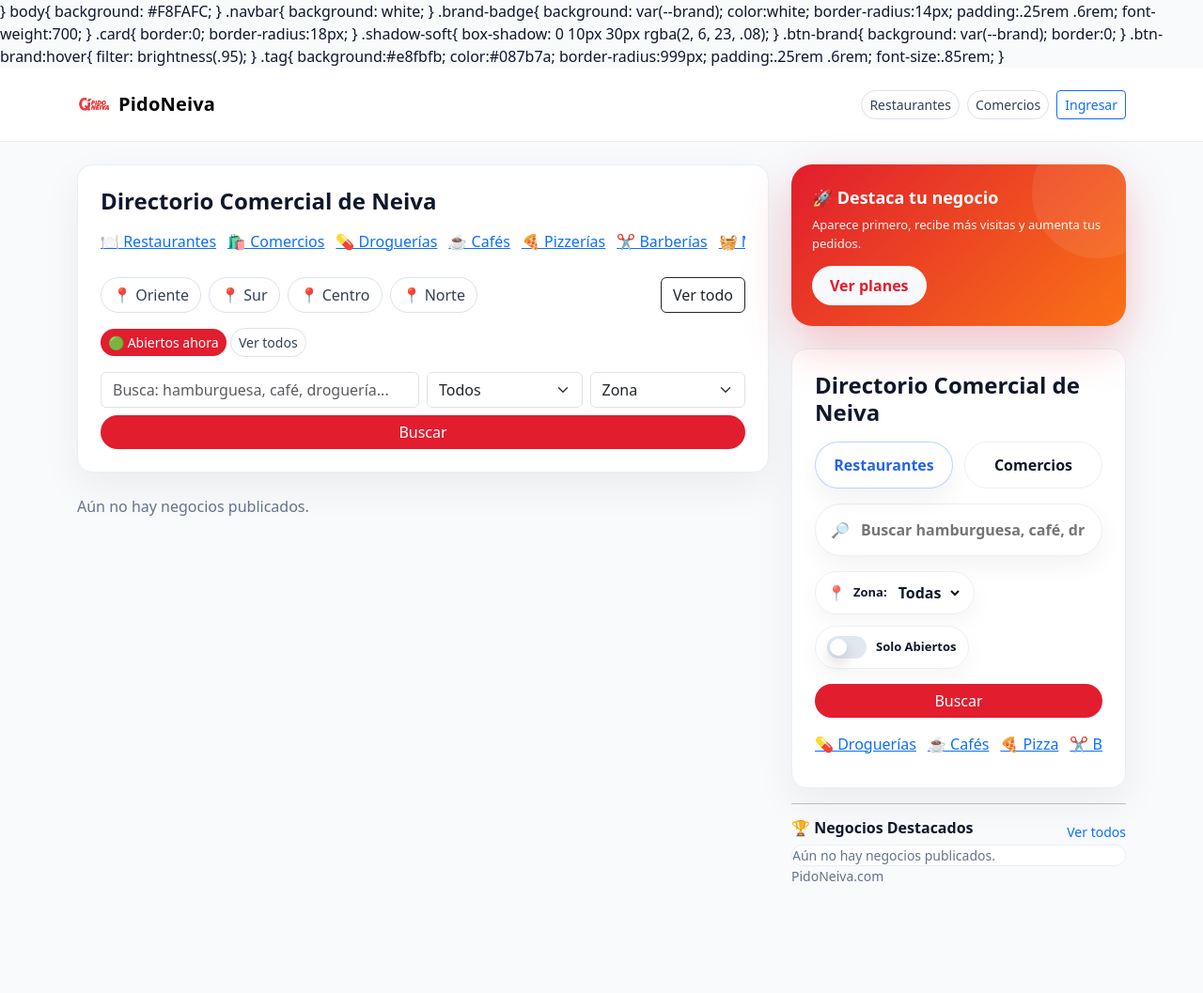
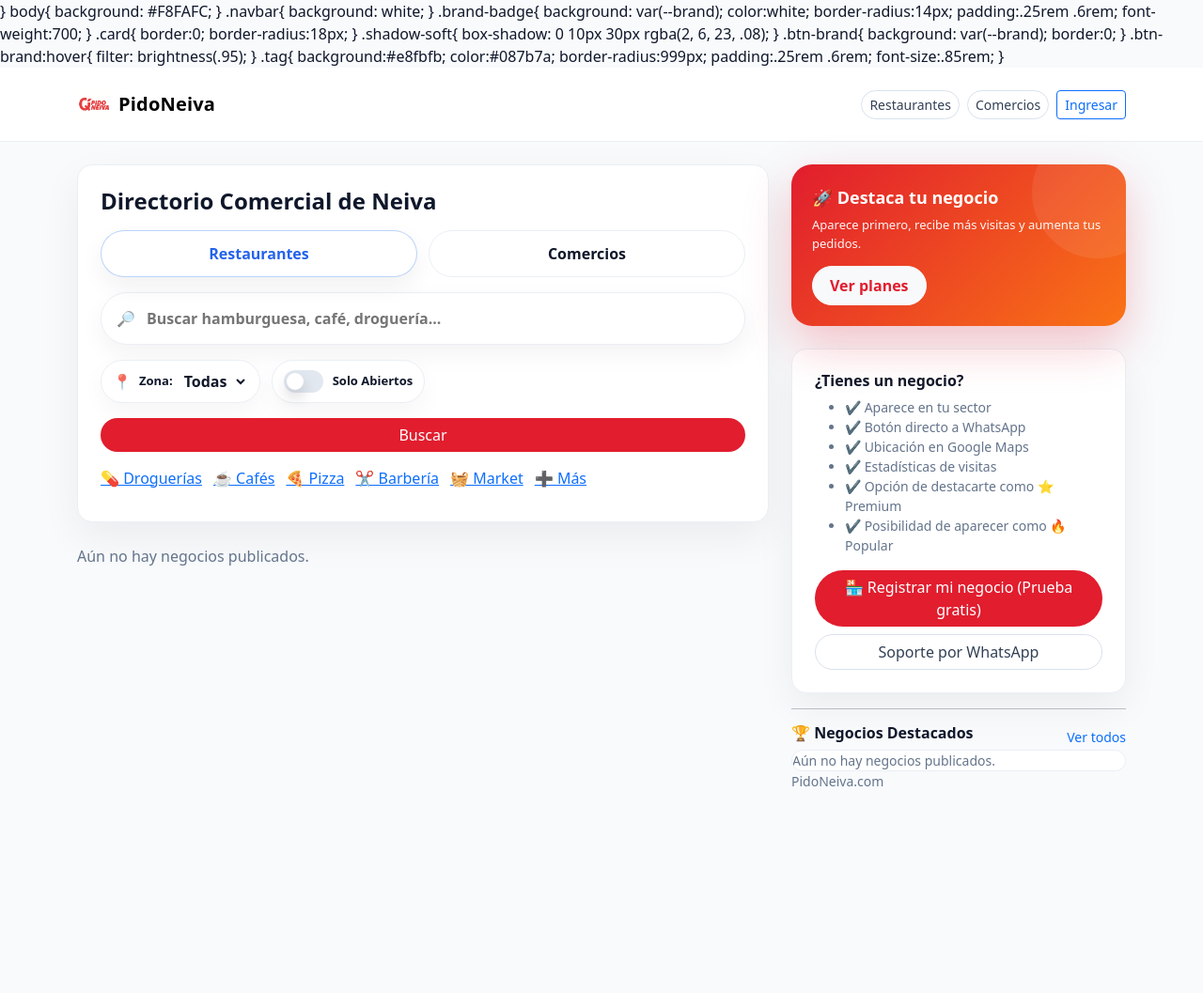
Before and after one commit to jonathanoyola91-cmyk/pidoneiva, a Django app: page / in a window 1280 px wide. Shown: the whole page at 94% size. After the commit the page ends 837 px from the top, so only its background shows below. Run offline with Django 5.2, Linux system fonts and the light colour scheme; data that the repository does not hold is empty.

Commit message:
Fix home layout (remove duplicate hero in sidebar)

```diff
--- a/templates/home.html
+++ b/templates/home.html
@@ -5,7 +5,11 @@
 <div class="row g-4">
   <div class="col-lg-8">
 
+    <!-- =======================
+         HERO (HOME) - NUEVO UI
+         ======================= -->
     <div class="p-4 bg-white rounded-4 shadow-soft hero-search">
+
       <h1 class="h4 fw-bold mb-3">
         {% if request.GET.type == "RESTAURANT" %}
           Restaurantes en Neiva
@@ -17,21 +21,77 @@
       </h1>
 
       <!-- =======================
-     CHIPS CON SCROLL HORIZONTAL
+           Tabs (Tipo)
            ======================= -->
-<div class="chip-scroll mb-3">
-  <div class="chips-row">
-
-    <!-- Tipo principal -->
-    <a class="chip {% if request.GET.type == 'RESTAURANT' %}chip-active{% endif %}"
-       href="/?type=RESTAURANT{% if request.GET.zone %}&zone={{ request.GET.zone }}{% endif %}{% if request.GET.open %}&open={{ request.GET.open }}{% endif %}">
-      🍽️ Restaurantes
+      <div class="home-tabs mb-3">
+        <a class="home-tab {% if request.GET.type != 'COMMERCE' %}active{% endif %}"
+           href="/?type=RESTAURANT{% if request.GET.zone %}&zone={{ request.GET.zone }}{% endif %}{% if request.GET.q %}&q={{ request.GET.q }}{% endif %}{% if request.GET.open %}&open={{ request.GET.open }}{% endif %}">
+          Restaurantes
         </a>
 
-    <a class="chip {% if request.GET.type == 'COMMERCE' %}chip-active{% endif %}"
-       href="/?type=COMMERCE{% if request.GET.zone %}&zone={{ request.GET.zone }}{% endif %}{% if request.GET.open %}&open={{ request.GET.open }}{% endif %}">
-      🛍️ Comercios
+        <a class="home-tab {% if request.GET.type == 'COMMERCE' %}active{% endif %}"
+           href="/?type=COMMERCE{% if request.GET.zone %}&zone={{ request.GET.zone }}{% endif %}{% if request.GET.q %}&q={{ request.GET.q }}{% endif %}{% if request.GET.open %}&open={{ request.GET.open }}{% endif %}">
+          Comercios
         </a>
+      </div>
+
+      <!-- =======================
+           Search + filtros compactos
+           ======================= -->
+      <form method="get" class="home-search">
+
+        {# Mantener type si existe #}
+        {% if request.GET.type %}
+          <input type="hidden" name="type" value="{{ request.GET.type }}">
+        {% endif %}
+
+        <!-- Search -->
+        <div class="home-searchbar mb-3">
+          <span class="home-search-icon">🔎</span>
+          <input class="home-search-input"
+                 name="q"
+                 placeholder="Buscar hamburguesa, café, droguería..."
+                 value="{{ request.GET.q }}">
+        </div>
+
+        <!-- Filtros -->
+        <div class="home-filters mb-3">
+
+          <div class="home-filter-pill">
+            <span class="home-filter-ic">📍</span>
+            <span class="home-filter-label">Zona:</span>
+
+            <select class="home-filter-select" name="zone">
+              <option value="">Todas</option>
+              {% for z in zones %}
+                <option value="{{ z }}" {% if request.GET.zone == z %}selected{% endif %}>
+                  {{ z }}
+                </option>
+              {% endfor %}
+            </select>
+          </div>
+
+          <!-- open: siempre envía 0 si no activas switch -->
+          <input type="hidden" name="open" value="0">
+
+          <label class="home-switch">
+            <input type="checkbox" name="open" value="1" {% if request.GET.open == "1" %}checked{% endif %}>
+            <span class="home-slider"></span>
+            <span class="home-switch-text">Solo Abiertos</span>
+          </label>
+
+        </div>
+
+        <button class="btn btn-brand text-white w-100">
+          Buscar
+        </button>
+      </form>
+
+      <!-- =======================
+           Categorías (carrusel)
+           ======================= -->
+      <div class="chip-scroll mt-3">
+        <div class="chips-row">
 
           <a class="chip {% if request.GET.q|lower == 'droguería' or request.GET.q|lower == 'drogueria' %}chip-active{% endif %}"
              href="/?q=Droguería{% if request.GET.type %}&type={{ request.GET.type }}{% endif %}{% if request.GET.zone %}&zone={{ request.GET.zone }}{% endif %}{% if request.GET.open %}&open={{ request.GET.open }}{% endif %}">
@@ -45,12 +105,12 @@
 
           <a class="chip {% if request.GET.q|lower == 'pizza' or request.GET.q|lower == 'pizzería' or request.GET.q|lower == 'pizzeria' %}chip-active{% endif %}"
              href="/?q=Pizza{% if request.GET.type %}&type={{ request.GET.type }}{% endif %}{% if request.GET.zone %}&zone={{ request.GET.zone }}{% endif %}{% if request.GET.open %}&open={{ request.GET.open }}{% endif %}">
-      🍕 Pizzerías
+            🍕 Pizza
           </a>
 
           <a class="chip {% if request.GET.q|lower == 'barbería' or request.GET.q|lower == 'barberia' %}chip-active{% endif %}"
              href="/?q=Barbería{% if request.GET.type %}&type={{ request.GET.type }}{% endif %}{% if request.GET.zone %}&zone={{ request.GET.zone }}{% endif %}{% if request.GET.open %}&open={{ request.GET.open }}{% endif %}">
-      ✂️ Barberías
+            ✂️ Barbería
           </a>
 
           <a class="chip {% if request.GET.q|lower == 'market' %}chip-active{% endif %}"
@@ -66,101 +126,16 @@
         </div>
       </div>
 
-      <!-- 🔥 BOTONES DE SECTOR -->
-      <div class="d-flex flex-wrap gap-2 mb-3">
-
-        <a class="btn {% if request.GET.zone == 'Oriente' %}btn-brand text-white{% else %}btn-outline-secondary{% endif %}"
-           href="/?zone=Oriente{% if request.GET.type %}&type={{ request.GET.type }}{% endif %}{% if request.GET.q %}&q={{ request.GET.q }}{% endif %}{% if request.GET.open %}&open={{ request.GET.open }}{% endif %}">
-          📍 Oriente
-        </a>
-
-        <a class="btn {% if request.GET.zone == 'Sur' %}btn-brand text-white{% else %}btn-outline-secondary{% endif %}"
-           href="/?zone=Sur{% if request.GET.type %}&type={{ request.GET.type }}{% endif %}{% if request.GET.q %}&q={{ request.GET.q }}{% endif %}{% if request.GET.open %}&open={{ request.GET.open }}{% endif %}">
-          📍 Sur
-        </a>
-
-        <a class="btn {% if request.GET.zone == 'Centro' %}btn-brand text-white{% else %}btn-outline-secondary{% endif %}"
-           href="/?zone=Centro{% if request.GET.type %}&type={{ request.GET.type }}{% endif %}{% if request.GET.q %}&q={{ request.GET.q }}{% endif %}{% if request.GET.open %}&open={{ request.GET.open }}{% endif %}">
-          📍 Centro
-        </a>
-
-        <a class="btn {% if request.GET.zone == 'Norte' %}btn-brand text-white{% else %}btn-outline-secondary{% endif %}"
-           href="/?zone=Norte{% if request.GET.type %}&type={{ request.GET.type }}{% endif %}{% if request.GET.q %}&q={{ request.GET.q }}{% endif %}{% if request.GET.open %}&open={{ request.GET.open }}{% endif %}">
-          📍 Norte
-        </a>
-
-        <a class="btn btn-outline-dark ms-auto"
-           href="/{% if request.GET.type %}?type={{ request.GET.type }}{% endif %}">
-          Ver todo
-        </a>
-
     </div>
 
-      <!-- 🔥 FILTRO ABIERTOS -->
-      <div class="mb-3">
-        <a class="btn btn-sm {% if request.GET.open != '0' %}btn-brand text-white{% else %}btn-outline-secondary{% endif %}"
-           href="?{% if request.GET.zone %}zone={{ request.GET.zone }}&{% endif %}
-                  {% if request.GET.type %}type={{ request.GET.type }}&{% endif %}
-                  {% if request.GET.q %}q={{ request.GET.q }}&{% endif %}
-                  open=1">
-          🟢 Abiertos ahora
-        </a>
-
-        <a class="btn btn-sm {% if request.GET.open == '0' %}btn-brand text-white{% else %}btn-outline-secondary{% endif %}"
-           href="?{% if request.GET.zone %}zone={{ request.GET.zone }}&{% endif %}
-                  {% if request.GET.type %}type={{ request.GET.type }}&{% endif %}
-                  {% if request.GET.q %}q={{ request.GET.q }}&{% endif %}
-                  open=0">
-          Ver todos
-        </a>
-      </div>
-
-      <!-- 🔍 BUSCADOR -->
-      <form class="row g-2" method="get">
-        <div class="col-12 col-md-6">
-          <input class="form-control"
-                 name="q"
-                 placeholder="Busca: hamburguesa, café, droguería..."
-                 value="{{ request.GET.q }}">
-        </div>
-
-        <div class="col-6 col-md-3">
-          <select class="form-select" name="type">
-            <option value="">Todos</option>
-            <option value="RESTAURANT" {% if request.GET.type == "RESTAURANT" %}selected{% endif %}>
-              Restaurantes
-            </option>
-            <option value="COMMERCE" {% if request.GET.type == "COMMERCE" %}selected{% endif %}>
-              Comercios
-            </option>
-          </select>
-        </div>
-
-        <div class="col-6 col-md-3">
-          <select class="form-select" name="zone">
-            <option value="">Zona</option>
-            {% for z in zones %}
-              <option value="{{ z }}" {% if request.GET.zone == z %}selected{% endif %}>
-                {{ z }}
-              </option>
-            {% endfor %}
-          </select>
-        </div>
-
-        <div class="col-12">
-          <button class="btn btn-brand text-white w-100">
-            Buscar
-          </button>
-        </div>
-      </form>
-    </div>
-
-    <!-- 🔥 LISTADO -->
+    <!-- =======================
+         LISTADO (se mantiene)
+         ======================= -->
     <div class="mt-4">
       <div class="row g-3">
 
         {% for b in businesses %}
-          <div class="col-md-6">
+          <div class="col-12 col-md-6">
             <a class="text-decoration-none text-dark" href="{% url 'business_detail' b.slug %}">
 
               <div class="card shadow-soft overflow-hidden rounded-4 business-card">
@@ -178,7 +153,6 @@
                     </div>
                   {% endif %}
 
-                  <!-- Gradiente oscuro abajo -->
                   <div class="hero-gradient"></div>
 
                   <!-- Badges izquierda -->
@@ -200,7 +174,7 @@
                     {% endif %}
                   </div>
 
-                  <!-- Nombre encima de la portada -->
+                  <!-- Nombre encima -->
                   <div class="hero-title">
                     <div class="hero-name">{{ b.name }}</div>
                     <div class="hero-sub">
@@ -208,7 +182,7 @@
                     </div>
                   </div>
 
-                  <!-- Logo redondo flotante (opcional) -->
+                  <!-- Logo redondo flotante -->
                   {% if b.logo %}
                     <div class="hero-logo">
                       <img src="{{ b.logo.url }}" alt="{{ b.name }}">
@@ -254,17 +228,17 @@
 
   </div>
 
-  <!-- 🔥 SIDEBAR (se mantiene como la tenías) -->
+  <!-- =======================
+       SIDEBAR (CORREGIDO)
+       ✅ sin hero-search duplicado
+       ======================= -->
   <div class="col-lg-4">
     <div class="sidebar-sticky">
-      <!-- =======================
-           Banner Premium
-           ======================= -->
+
+      <!-- Banner Premium -->
       <div class="premium-banner mb-4">
         <div class="premium-content">
-          <div class="premium-title">
-            🚀 Destaca tu negocio
-          </div>
+          <div class="premium-title">🚀 Destaca tu negocio</div>
           <div class="premium-sub">
             Aparece primero, recibe más visitas y aumenta tus pedidos.
           </div>
@@ -275,129 +249,35 @@
         </div>
       </div>
 
-<div class="p-4 bg-white rounded-4 shadow-soft hero-search">
+      <!-- CTA registrar negocio (se mantiene como lo tenías antes) -->
+      <div class="p-4 bg-white rounded-4 shadow-soft sidebar-card">
+        <h3 class="h6 fw-bold">¿Tienes un negocio?</h3>
 
-  <h1 class="h4 fw-bold mb-3">
-    {% if request.GET.type == "RESTAURANT" %}
-      Restaurantes en Neiva
-    {% elif request.GET.type == "COMMERCE" %}
-      Comercios en Neiva
-    {% else %}
-      Directorio Comercial de Neiva
-    {% endif %}
-  </h1>
+        <ul class="small text-secondary mb-3">
+          <li>✔ Aparece en tu sector</li>
+          <li>✔ Botón directo a WhatsApp</li>
+          <li>✔ Ubicación en Google Maps</li>
+          <li>✔ Estadísticas de visitas</li>
+          <li>✔ Opción de destacarte como ⭐ Premium</li>
+          <li>✔ Posibilidad de aparecer como 🔥 Popular</li>
+        </ul>
 
-  <!-- =======================
-       TOP: Tabs (Tipo)
-       ======================= -->
-  <div class="home-tabs mb-3">
-    <a class="home-tab {% if request.GET.type != 'COMMERCE' %}active{% endif %}"
-       href="/?type=RESTAURANT{% if request.GET.zone %}&zone={{ request.GET.zone }}{% endif %}{% if request.GET.q %}&q={{ request.GET.q }}{% endif %}{% if request.GET.open %}&open={{ request.GET.open }}{% endif %}">
-      Restaurantes
+        <div class="d-grid gap-2">
+          <a class="btn btn-brand text-white" href="{% url 'request_access' %}">
+            🏪 Registrar mi negocio (Prueba gratis)
           </a>
 
-    <a class="home-tab {% if request.GET.type == 'COMMERCE' %}active{% endif %}"
-       href="/?type=COMMERCE{% if request.GET.zone %}&zone={{ request.GET.zone }}{% endif %}{% if request.GET.q %}&q={{ request.GET.q }}{% endif %}{% if request.GET.open %}&open={{ request.GET.open }}{% endif %}">
-      Comercios
+          <a class="btn btn-outline-secondary"
+             href="https://wa.me/57XXXXXXXXXX"
+             target="_blank">
+            Soporte por WhatsApp
           </a>
-  </div>
-
-  <!-- =======================
-       Search (protagonista)
-       ======================= -->
-  <form method="get" class="home-search">
-
-    <!-- ✅ FIX 2: Mantener type solo si existe (evita duplicar / comportamiento consistente) -->
-    {% if request.GET.type %}
-      <input type="hidden" name="type" value="{{ request.GET.type }}">
-    {% endif %}
-
-    <!-- Q -->
-    <div class="home-searchbar mb-3">
-      <span class="home-search-icon">🔎</span>
-      <input class="home-search-input"
-             name="q"
-             placeholder="Buscar hamburguesa, café, droguería..."
-             value="{{ request.GET.q }}">
-    </div>
-
-    <!-- =======================
-         Filtros compactos
-         ======================= -->
-    <div class="home-filters mb-3">
-      <div class="home-filter-pill">
-        <span class="home-filter-ic">📍</span>
-        <span class="home-filter-label">Zona:</span>
-
-        <select class="home-filter-select" name="zone">
-          <option value="">Todas</option>
-          {% for z in zones %}
-            <option value="{{ z }}" {% if request.GET.zone == z %}selected{% endif %}>{{ z }}</option>
-          {% endfor %}
-        </select>
-      </div>
-
-      <!-- ✅ FIX 1: Enviar siempre open=0 y si activas switch open=1 -->
-      <input type="hidden" name="open" value="0">
-
-      <label class="home-switch">
-        <input type="checkbox" name="open" value="1" {% if request.GET.open == "1" %}checked{% endif %}>
-        <span class="home-slider"></span>
-        <span class="home-switch-text">Solo Abiertos</span>
-      </label>
-    </div>
-
-    <button class="btn btn-brand text-white w-100">
-      Buscar
-    </button>
-  </form>
-
-  <!-- =======================
-       Categorías: carrusel (chips)
-       ======================= -->
-  <div class="chip-scroll mt-3">
-    <div class="chips-row">
-
-      <a class="chip {% if request.GET.q|lower == 'droguería' or request.GET.q|lower == 'drogueria' %}chip-active{% endif %}"
-         href="/?q=Droguería{% if request.GET.type %}&type={{ request.GET.type }}{% endif %}{% if request.GET.zone %}&zone={{ request.GET.zone }}{% endif %}{% if request.GET.open %}&open={{ request.GET.open }}{% endif %}">
-        💊 Droguerías
-      </a>
-
-      <a class="chip {% if request.GET.q|lower == 'café' or request.GET.q|lower == 'cafe' %}chip-active{% endif %}"
-         href="/?q=Café{% if request.GET.type %}&type={{ request.GET.type }}{% endif %}{% if request.GET.zone %}&zone={{ request.GET.zone }}{% endif %}{% if request.GET.open %}&open={{ request.GET.open }}{% endif %}">
-        ☕ Cafés
-      </a>
-
-      <a class="chip {% if request.GET.q|lower == 'pizza' or request.GET.q|lower == 'pizzería' or request.GET.q|lower == 'pizzeria' %}chip-active{% endif %}"
-         href="/?q=Pizza{% if request.GET.type %}&type={{ request.GET.type }}{% endif %}{% if request.GET.zone %}&zone={{ request.GET.zone }}{% endif %}{% if request.GET.open %}&open={{ request.GET.open }}{% endif %}">
-        🍕 Pizza
-      </a>
-
-      <a class="chip {% if request.GET.q|lower == 'barbería' or request.GET.q|lower == 'barberia' %}chip-active{% endif %}"
-         href="/?q=Barbería{% if request.GET.type %}&type={{ request.GET.type }}{% endif %}{% if request.GET.zone %}&zone={{ request.GET.zone }}{% endif %}{% if request.GET.open %}&open={{ request.GET.open }}{% endif %}">
-        ✂️ Barbería
-      </a>
-
-      <a class="chip {% if request.GET.q|lower == 'market' %}chip-active{% endif %}"
-         href="/?q=Market{% if request.GET.type %}&type={{ request.GET.type }}{% endif %}{% if request.GET.zone %}&zone={{ request.GET.zone }}{% endif %}{% if request.GET.open %}&open={{ request.GET.open }}{% endif %}">
-        🧺 Market
-      </a>
-
-      <a class="chip chip-more"
-         href="/{% if request.GET.type %}?type={{ request.GET.type }}{% endif %}">
-        ➕ Más
-      </a>
-
         </div>
       </div>
 
-</div>
       <hr>
 
-      <!-- =======================
-           Negocios Destacados (UI)
-           usa el orden actual de "businesses"
-           ======================= -->
+      <!-- Negocios Destacados (se mantiene) -->
       <div class="mt-3">
         <div class="d-flex align-items-center justify-content-between">
           <h3 class="h6 fw-bold mb-2">🏆 Negocios Destacados</h3>
@@ -448,6 +328,7 @@
       <div class="small text-secondary">
         PidoNeiva.com
       </div>
+
     </div>
   </div>
 
```
Lines whose indentation alone changed are shown as unchanged.
